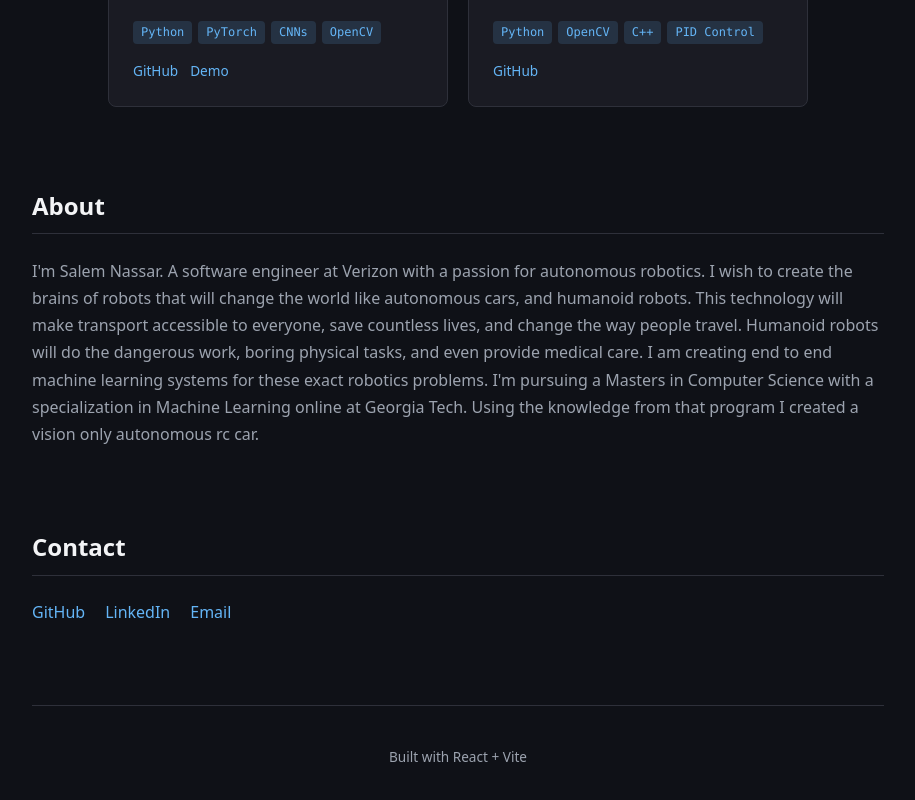
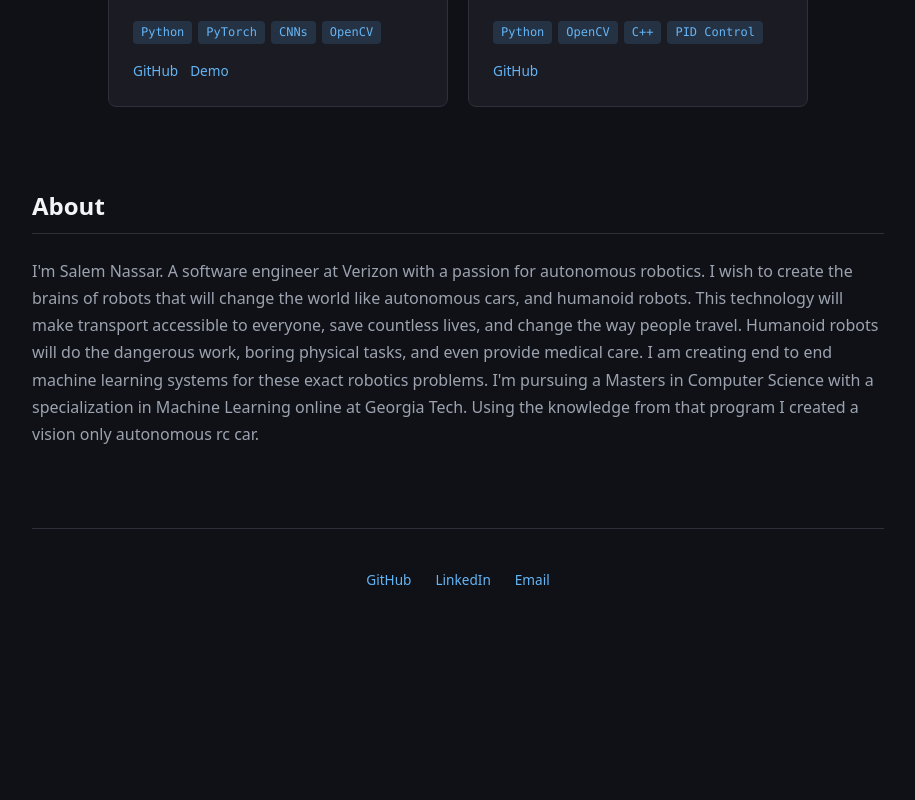
Before and after one commit to Salemmander/Portfolio, a React app: page / in a window 1280 px wide. Shown: the part 832-1632 px from the top of the page, without its empty margins (182-1097 px from the left). After the commit the page ends 1463 px from the top, so only its background shows below. Built offline with nearby package versions, Linux system fonts and the light colour scheme; the HTML template or start-up script is replaced by a standard one.

Commit message:
contact in footer

```diff
--- a/src/App.css
+++ b/src/App.css
@@ -112,8 +112,8 @@
 
 .contact-links {
   display: flex;
-  gap: 20px;
-  flex-wrap: wrap;
+  justify-content: center;
+  gap: 24px;
 }
 
 footer {
--- a/src/App.jsx
+++ b/src/App.jsx
@@ -50,17 +50,12 @@ function App() {
         </p>
       </section>
 
-      <section className="section">
-        <h2>Contact</h2>
+      <footer>
         <div className="contact-links">
           <a href="https://github.com/Salemmander" target="_blank" rel="noopener noreferrer">GitHub</a>
           <a href="https://linkedin.com/in/salemnassar/" target="_blank" rel="noopener noreferrer">LinkedIn</a>
           <a href="mailto:Salem.Nassar1@outlook.com">Email</a>
         </div>
-      </section>
-
-      <footer>
-        Built with React + Vite
       </footer>
     </>
   )
```
